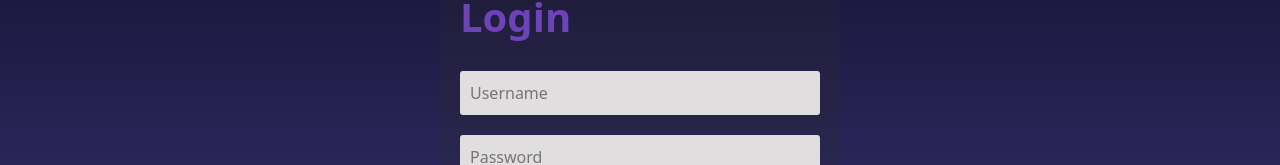
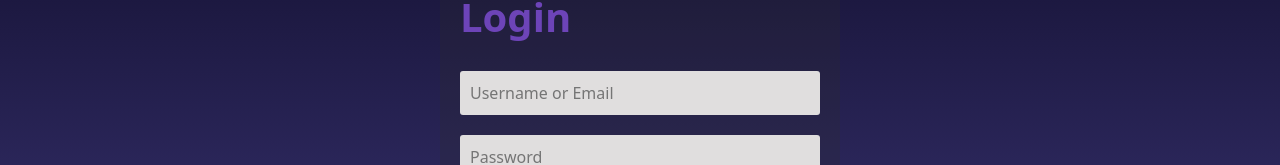
Before and after one commit to Rayo0131/my-project, a React (Vite) app: page / in a window 1280 px wide. Shown: the part 163-328 px from the top of the page. Built offline with nearby package versions, Linux system fonts and the light colour scheme.

Commit message:
login adjusted

```diff
--- a/src/components/Navbar.jsx
+++ b/src/components/Navbar.jsx
@@ -7,7 +7,7 @@ const Navbar = () => {
     <h3>Task Manager</h3>
     <div className='navbar'>
         <Link to="/" className='text-white mx-2'>Login</Link>
-        <Link to="/signup" className='text-white mx-2'>Sign Up</Link>
+        <Link to="/register" className='text-white mx-2'>Sign Up</Link>
         <Link to="/task" className='text-white mx-2'>Task</Link>
     </div>
 </nav>  )
--- a/src/pages/Login.jsx
+++ b/src/pages/Login.jsx
@@ -3,20 +3,23 @@ import React, { useState } from 'react'
 import { useNavigate } from 'react-router-dom';
 
 const Login = () => {
-    const [username, setUsername] = useState('');
+    const [username_or_email, setUsername] = useState('');
     const[password, setPassword] = useState('');
     const navigate = useNavigate();
 
     const handleLogin = async(e) => {
       e.preventDefault();
       try {
-        const response = await axios.post('http://127.0.0.1:8000/api/token/',
-          {username, password});
+        const response = await axios.post('http://127.0.0.1:8000/api/login/',
+          {username_or_email, password});
 
         localStorage.setItem('access_token', response.data.access);
+        localStorage.setItem('refresh_token', response.data.refresh);
+        alert('Login successful!');
         navigate('/task');
 
       } catch (error) {
+        console.error(error);
         alert('Login failed. Please check your credentials and try again.');
       }
     }
@@ -25,7 +28,7 @@ const Login = () => {
     <main className='log'>
       <h2>Login</h2>
       <form onSubmit={handleLogin}>
-        <input type="text" placeholder='Username' value={username} onChange={(e) => setUsername(e.target.value)} />
+        <input type="text" placeholder='Username or Email' value={username_or_email} onChange={(e) => setUsername(e.target.value)} />
         <input type="password" placeholder='Password' value={password} onChange={(e) => setPassword(e.target.value)} />
         <button type="submit">Login</button>
       </form>
--- a/src/pages/Signup.jsx
+++ b/src/pages/Signup.jsx
@@ -12,9 +12,9 @@ const Register = () => {
       e.preventDefault();
       try {
        await axios.post('http://127.0.0.1:8000/api/register/',
-          {username, password});
+          {username, email, password});
         alert('Registration successful! Please log in.');
-        navigate('/');
+        navigate('/login');
 
       } catch (error) {
         alert('Error occurred during registration.');
```
